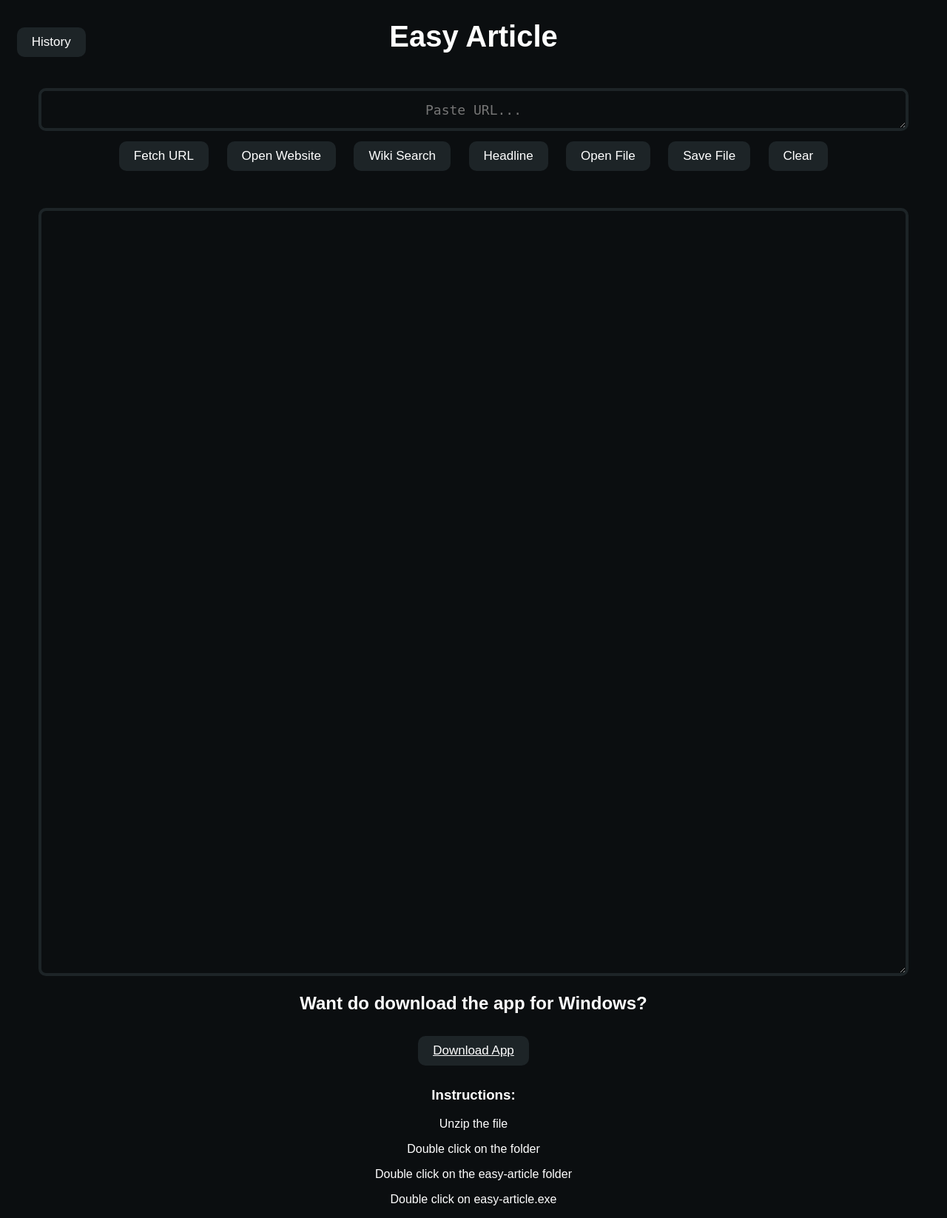
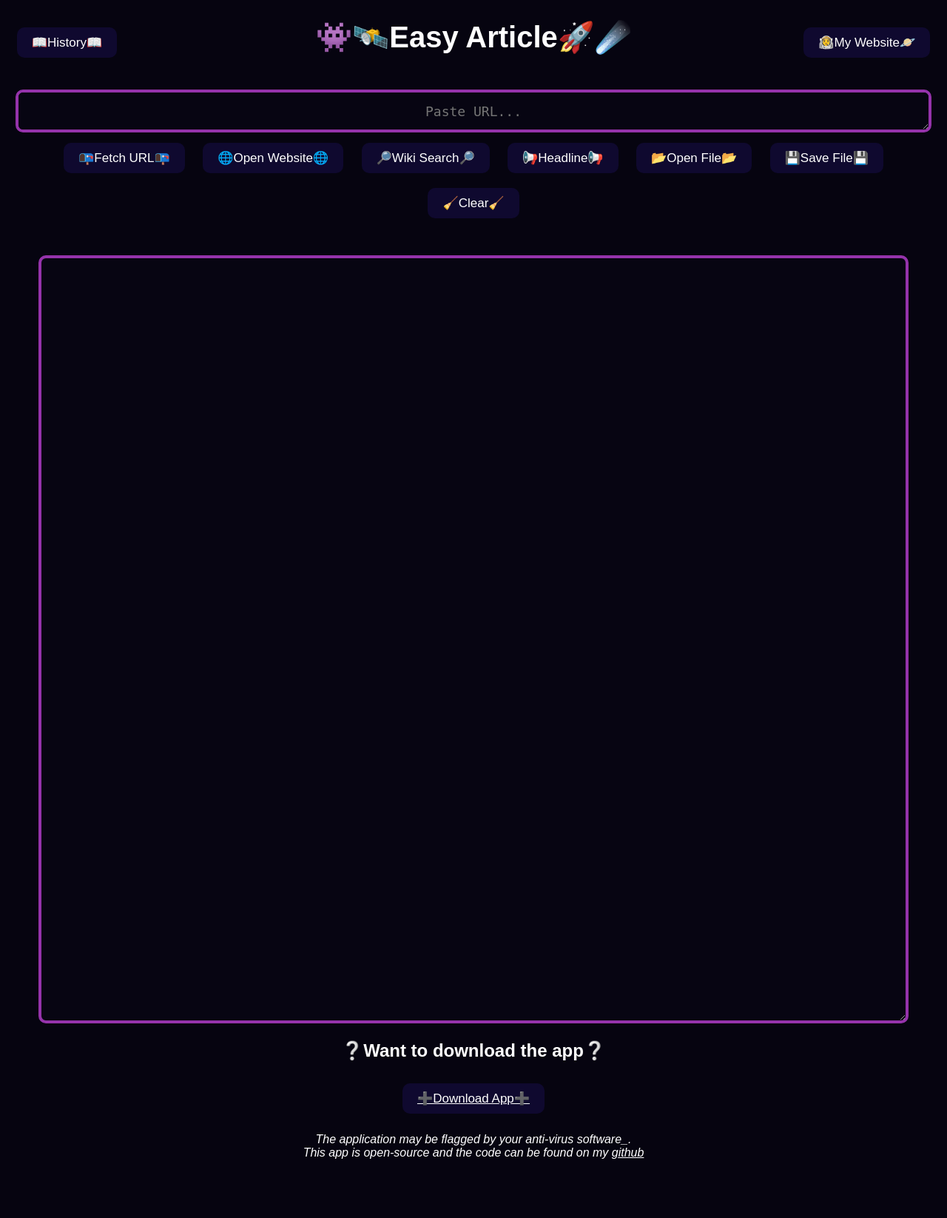
Before and after one commit to EthanGreatorex/EasyArticleFlaskAPP, a Flask app: page / in a window 1280 px wide. Shown: the whole page at 74% size. After the commit the page ends 1566 px from the top, so only its background shows below. Run offline with Flask 3, Linux system fonts and the light colour scheme.

Commit message:
Updated UI Updated data formatting Updated download feature Added website link

```diff
--- a/static/css/styles.css
+++ b/static/css/styles.css
@@ -1,6 +1,6 @@
 body {
   font-family: Arial, sans-serif;
-  background-color: #0b0e10;
+  background-color: #060410;
   color: #ffffff;
   text-align: center;
 }
@@ -17,16 +17,24 @@ textarea {
   height: 20px;
   margin-top: 20px;
   padding: 15px;
-  background-color: #0b0e10;
+  background-color: #070512;
   color: #ffffff;
   border-radius: 10px;
-  border: 4px solid #1d2427;
+  border: 4px solid #9533ab;
   font-size: 18px;
   text-align: center;
 }
 
+#urlInput{
+  width: 95%;;
+}
+
+textarea:focus{
+  outline:  none;
+}
+
 ::-webkit-scrollbar{
-  color: #0b0e10;
+  color: #070512;
 }
 
 .outputTextArea {
@@ -38,7 +46,7 @@ button {
   font-size: 17px;
   margin: 10px;
   padding: 10px 20px;
-  background-color: #1d2427;
+  background-color: #0f092f;
   color: white;
   border: none;
   cursor: pointer;
@@ -50,7 +58,7 @@ button:not(hover) {
 }
 
 button:hover {
-  background-color: #142347;
+  background-color: rgb(41, 20, 79);
   font-size: 20px;
   transition: all 0.1s ease;
 }
@@ -77,7 +85,7 @@ button:hover {
   display: none;
   position: absolute;
   left: 9%;
-  background-color: #1d2427;
+  background-color: #0f092f;
   min-width: 160px;
   box-shadow: 0px 8px 16px 0px rgba(0,0,0,0.2);
   z-index: 1;
@@ -95,7 +103,7 @@ button:hover {
 
 /* Change color of dropdown links on hover */
 .dropdown-content a:hover {
-  background-color: #142347;
+  background-color: rgb(41, 20, 79);
   font-size: 20px;
   transition: all 0.1s ease;
 }
@@ -106,7 +114,7 @@ button:hover {
 
 /* Style the delete button */
 .dropdown-content button {
-  background-color: #233137;
+  background-color: #0f092f;
   font-size: 18px;
   border: none;
   padding: 5px 10px;
@@ -115,7 +123,7 @@ button:hover {
 }
 
 .dropdown-content button:hover{
-  background-color: #1d3d86;
+  background-color: rgb(41, 20, 79);
   font-size: 20px;
 }
 
@@ -139,3 +147,9 @@ button:hover {
 a {
   color: white;
 }
+
+.myWebsite{
+  position: absolute;
+  right:1%;
+
+}
--- a/static/js/scripts.js
+++ b/static/js/scripts.js
@@ -181,14 +181,24 @@ async function fetchWikiData(term) {
     body: JSON.stringify({ term: term }),
   });
   const data = await response.json();
-  document.getElementById("urlInput").value = data.url;
-  document.getElementById("headerText").innerText = data.header;
-  document.getElementById(
-    "readingTimeText"
-  ).innerText = `Estimated reading time: ${data.reading_time} minutes`;
-  document.getElementById("textArea").value = data.text.join("\n\n");
 
-  updateHistory(`https://en.wikipedia.org/wiki/${term}`, data.header);
+  console.log("Checking validity of data...")
+  console.log(data.text.length)
+  if (data.text.length < 50){
+    console.log("Text too short")
+    document.getElementById("textArea").value = "Uh oh! No results have been found for your query 😟"
+  }
+  else{
+    console.log("Data valid")
+    document.getElementById("urlInput").value = data.url;
+    document.getElementById("headerText").innerText = data.header;
+    document.getElementById(
+      "readingTimeText"
+    ).innerText = `Estimated reading time: ${data.reading_time} minutes`;
+    document.getElementById("textArea").value = data.text.join("\n\n").trim();
+
+    updateHistory(`https://en.wikipedia.org/wiki/${term}`, data.header)
+  }
 }
 
 async function openHeadline() {
@@ -203,3 +213,8 @@ async function openHeadline() {
   document.getElementById("urlInput").value = url;
   fetchData();
 }
+
+// A function to open my personal website
+function openMyWebsite(){
+  window.open("https://ethangreatorex.github.io/EthanGreatorexPortfolio/", "_blank");
+}
--- a/templates/index.html
+++ b/templates/index.html
@@ -7,40 +7,39 @@
       rel="stylesheet"
       href="{{ url_for('static', filename='css/styles.css') }}"
     />
-    <title>Easy Article</title>
+    <title>👾Easy Article🚀</title>
   </head>
   <body>
     <div class="dropdown">
-      <button id="dropdownButton">History</button>
+      <button id="dropdownButton">📖History📖</button>
       <div id="dropdownMenu" class="dropdown-content">
       </div>
     </div>
+    <button class="myWebsite" onclick="openMyWebsite()">🧑‍🚀My Website🪐</button>
 
 
-      <h1>Easy Article</h1>
+      <h1>👾🛰️Easy Article🚀☄️</h1>
       <textarea id="urlInput" placeholder="Paste URL..."></textarea>
-      <button onclick="fetchData()">Fetch URL</button>
-      <button onclick="openWebsite()">Open Website</button>
-      <button onclick="openWikiSearch()">Wiki Search</button>
-      <button onclick="openHeadline()">Headline</button>
-      <button onclick="openFile()">Open File</button>
-      <button onclick="saveText()">Save File</button>
-      <button onclick="clearText()">Clear</button>
+      <button onclick="fetchData()">📭Fetch URL📭</button>
+      <button onclick="openWebsite()">🌐Open Website🌐</button>
+      <button onclick="openWikiSearch()">🔎Wiki Search🔎</button>
+      <button onclick="openHeadline()">📢Headline📢</button>
+      <button onclick="openFile()">📂Open File📂</button>
+      <button onclick="saveText()">💾Save File💾</button>
+      <button onclick="clearText()">🧹Clear🧹</button>
 
       <h2 id="headerText"></h2>
       <p id="readingTimeText"></p>
       <textarea id="textArea" class="outputTextArea" readonly></textarea>
-      <h2>Want do download the app for Windows?</h2>
+      <h2>❔Want to download the app❔</h2>
       <button id="downloadButton">
-        <a href="{{ url_for('static', filename='js/dist.zip') }}" download
-          >Download App</a
+        <a href="{{ url_for('static', filename='js/easy-article.exe') }}" download
+          >➕Download App➕</a
         >
       </button>
-      <h3>Instructions:</h3>
-      <p>Unzip the file</p>
-      <p>Double click on the folder</p>
-      <p>Double click on the easy-article folder</p>
-      <p>Double click on easy-article.exe</p>
+      <p>
+        <i>The application may be flagged by your anti-virus software_.<br> This app is open-source and the code can be found on my <a href="https://github.com/EthanGreatorex", target="_blank">github</a></i>
+      </p>
     </div>
     <script src="{{ url_for('static', filename='js/scripts.js') }}"></script>
   </body>
```
Also changed, not shown: 1 other file.
